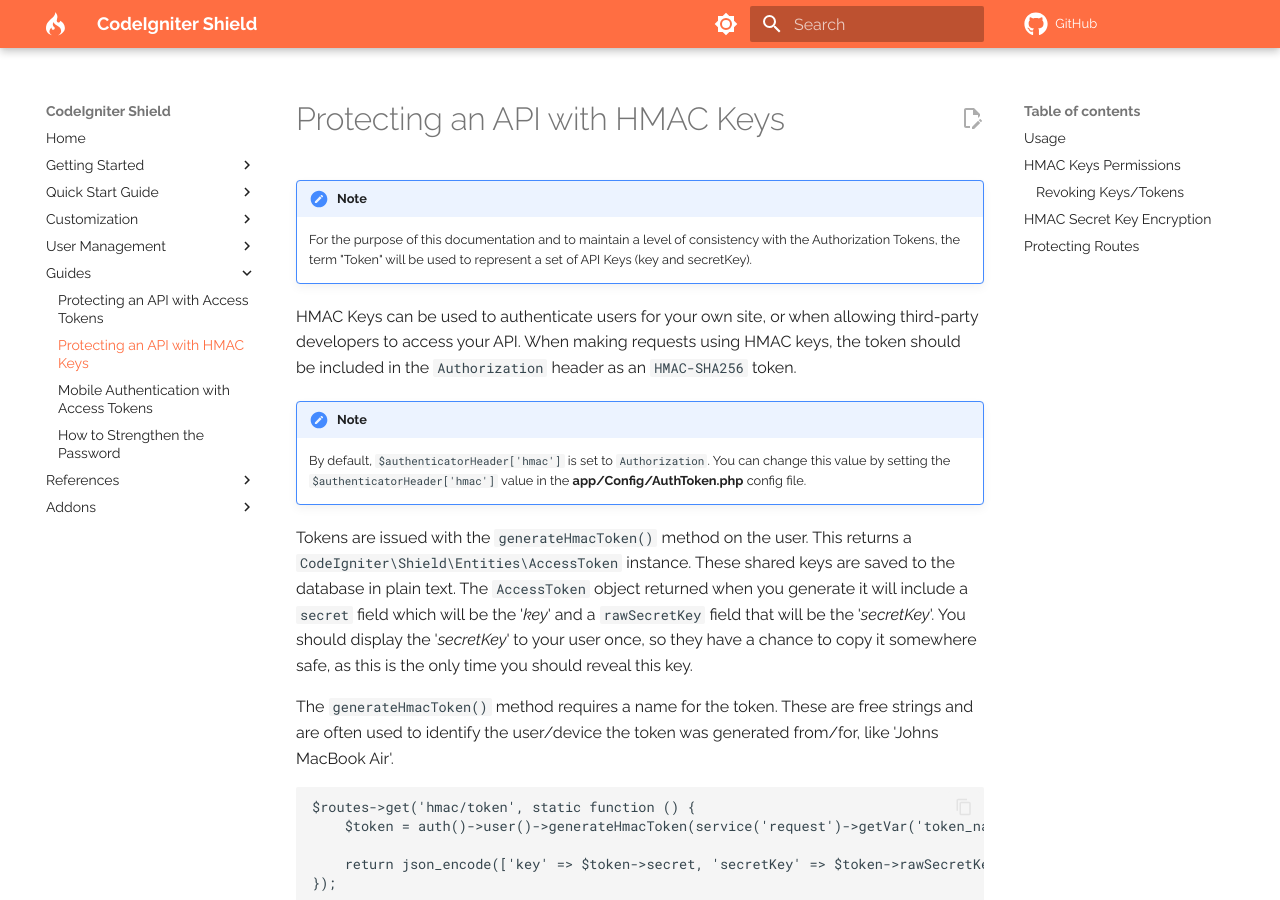
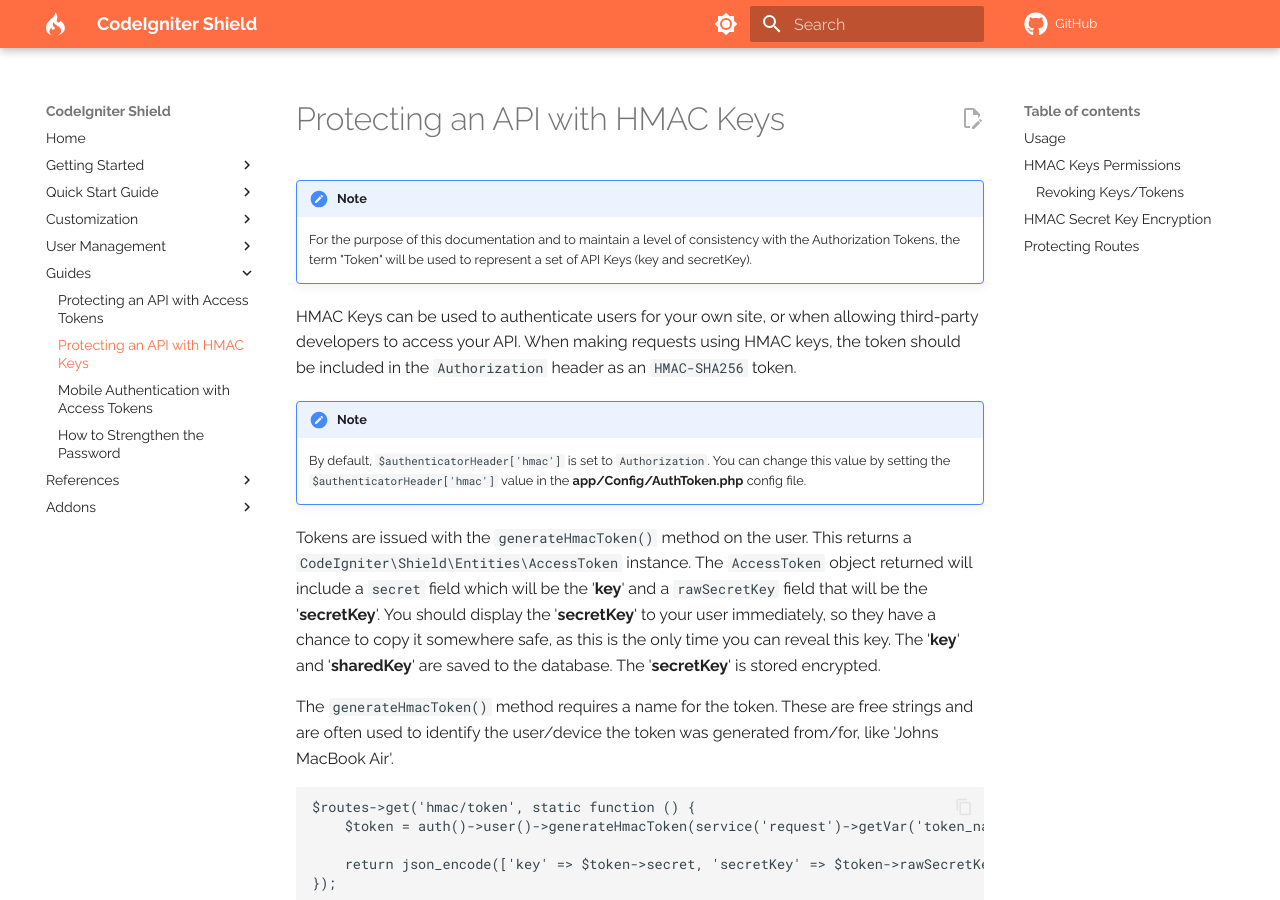
Before and after one commit to codeigniter4/shield, an MkDocs documentation site: the page built from docs/guides/api_hmac_keys.md, in a window 1280 px wide and 900 px high. Built offline with MkDocs 1.6.1 and Material for MkDocs 9.7.7, drawn with Linux system fonts in a browser that asks for light colours; comment, search, counter and statistics services are not loaded; a style sheet for code colours, icons or effects is not loaded.

Commit message:
Adjustments to documentation language

```diff
--- a/docs/guides/api_hmac_keys.md
+++ b/docs/guides/api_hmac_keys.md
@@ -15,10 +15,11 @@ API. When making requests using HMAC keys, the token should be included in the `
     setting the `$authenticatorHeader['hmac']` value in the **app/Config/AuthToken.php** config file.
 
 Tokens are issued with the `generateHmacToken()` method on the user. This returns a
-`CodeIgniter\Shield\Entities\AccessToken` instance. These shared keys are saved to the database in plain text. The
-`AccessToken` object returned when you generate it will include a `secret` field which will be the '_key_' and a `rawSecretKey`
-field that will be the '_secretKey_'. You should display the '_secretKey_' to your user once, so they have a chance to copy
-it somewhere safe, as this is the only time you should reveal this key.
+`CodeIgniter\Shield\Entities\AccessToken` instance. The `AccessToken` object returned will include a `secret` field
+which will be the '**key**' and a `rawSecretKey` field that will be the '**secretKey**'. You should display the
+'**secretKey**' to your user immediately, so they have a chance to copy it somewhere safe, as this is the only time
+you can reveal this key. The '**key**' and '**sharedKey**' are saved to the database. The '**secretKey**' is stored
+encrypted.
 
 The `generateHmacToken()` method requires a name for the token. These are free strings and are often used to identify
 the user/device the token was generated from/for, like 'Johns MacBook Air'.
```
Also changed, not shown: docs/references/authentication/hmac.md (+6 -6 lines).
